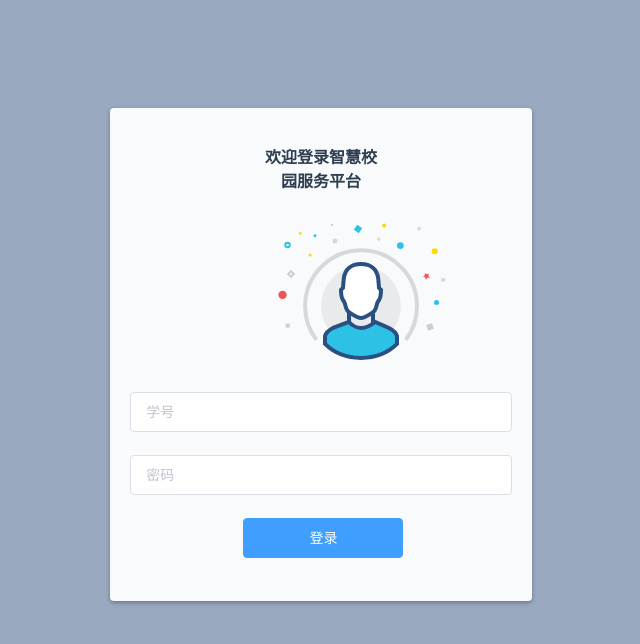
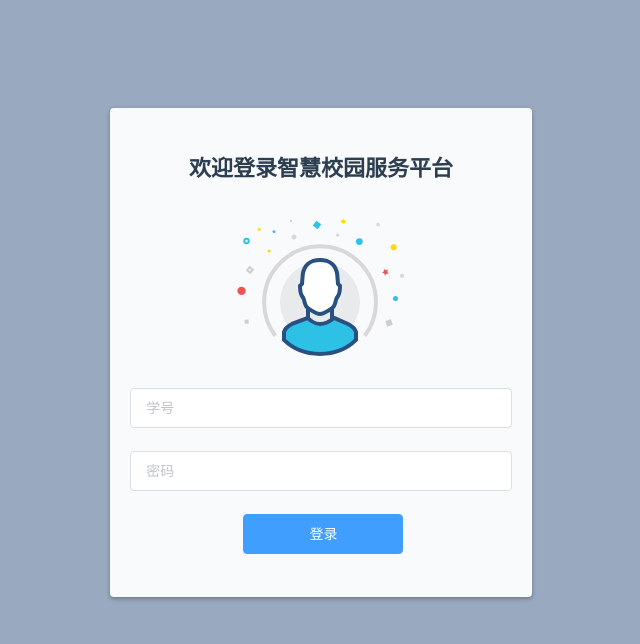
Before and after one commit to Mephistopher/SmartCampusServicePlatformVue, a Vue app: page /#/login in a window 1280 px wide. Shown: the top 644 px of the page, without its empty margins (319-959 px from the left). Built offline with nearby package versions, Linux system fonts and the light colour scheme.

Commit message:
删除冗余代码

```diff
--- a/src/views/HomeView.vue
+++ b/src/views/HomeView.vue
@@ -1,18 +1,14 @@
 <template>
   <div class="home">
     <img alt="Vue logo" src="../assets/logo.png">
-    <HelloWorld msg="Welcome to Your Vue.js App"/>
   </div>
 </template>
 
 <script>
-// @ is an alias to /src
-import HelloWorld from '@/components/HelloWorld.vue'
+
 
 export default {
   name: 'HomeView',
-  components: {
-    HelloWorld
-  }
+
 }
 </script>
--- a/src/views/Login/LoginIndex.vue
+++ b/src/views/Login/LoginIndex.vue
@@ -7,16 +7,12 @@
       <el-col :span="8" class="login-col">
         <div class="grid-content bg-white">
           <el-row>
-            <el-col :span="8">
-              <div class="grid-content"></div>
-            </el-col>
-            <el-col :span="8">
+
+
               <p class="login-title">欢迎登录智慧校园服务平台</p>
               <LoginIcon/>
-            </el-col>
-            <el-col :span="8">
-              <div class="grid-content"></div>
-            </el-col>
+
+
           </el-row>
           <el-form :model="ruleForm2" status-icon :rules="rules2" ref="ruleForm2" class="login-form">
             <el-form-item  prop="userNum">
@@ -150,7 +146,7 @@ export default {
 
 .login-title {
   text-align: center;
-  font-size: 16px;
+  font-size: 22px;
   font-weight: 600;
   text-transform: uppercase;
   display: inline-block;
```
